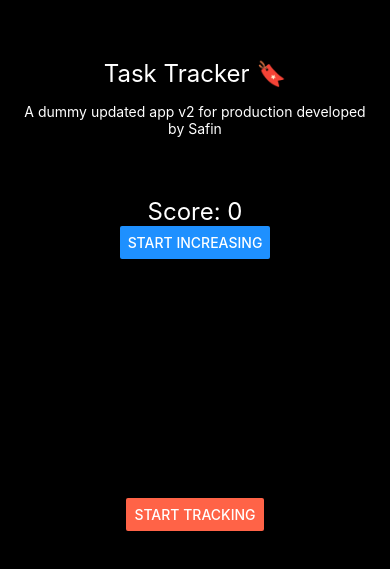
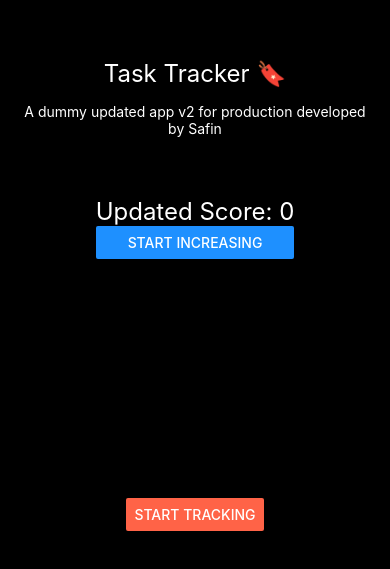
Before and after one commit to Safin-Ahmed/Task-Tracker, a React Native app: screen /Welcome in a window 390 px wide. Shown: the part 263-832 px from the top of the page. Built offline with nearby package versions, Linux system fonts and the light colour scheme.

Commit message:
fix: changed score component

```diff
--- a/components/Score.jsx
+++ b/components/Score.jsx
@@ -5,7 +5,7 @@ const Score = () => {
   const [number, setNumber] = useState(0);
   return (
     <View style={styles.container}>
-      <Text style={styles.title}>Score: {number}</Text>
+      <Text style={styles.title}>Updated Score: {number}</Text>
       <Button
         onPress={() => setNumber(number + 1)}
         color={"dodgerblue"}
```
